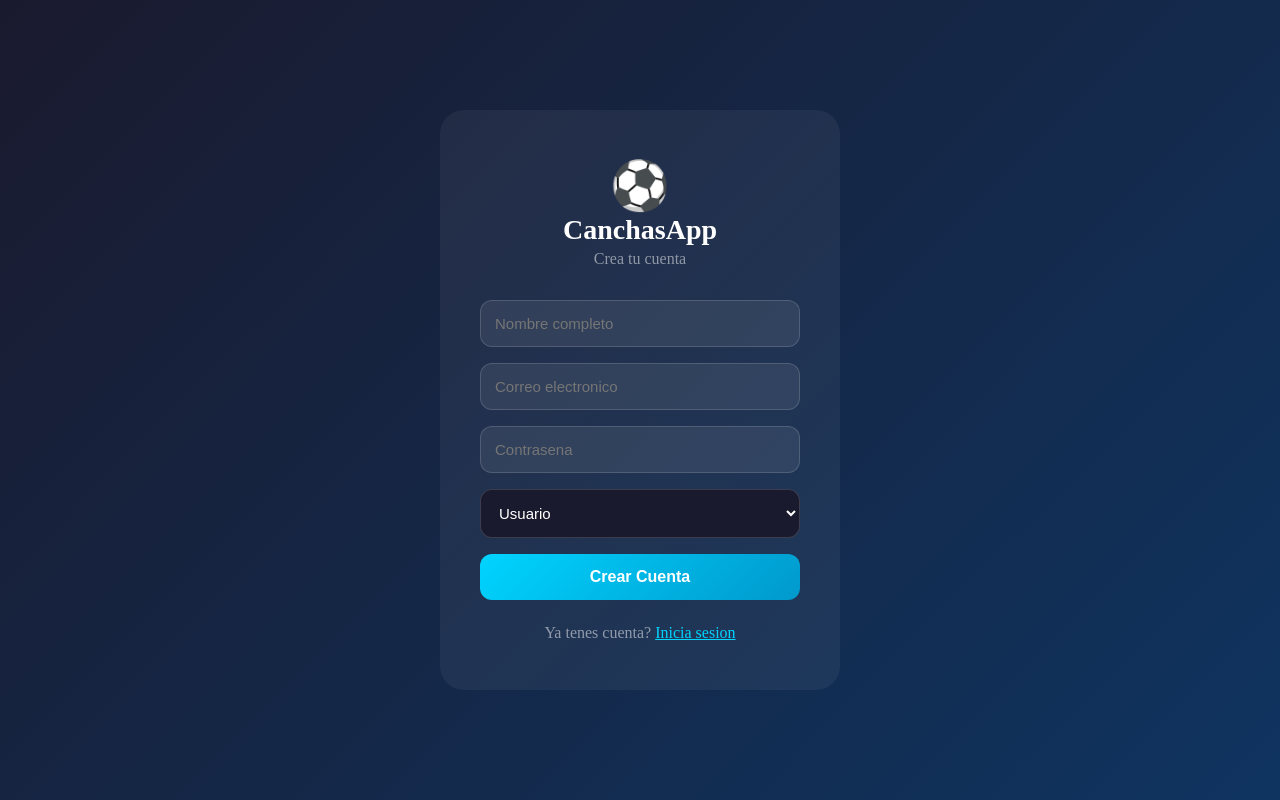
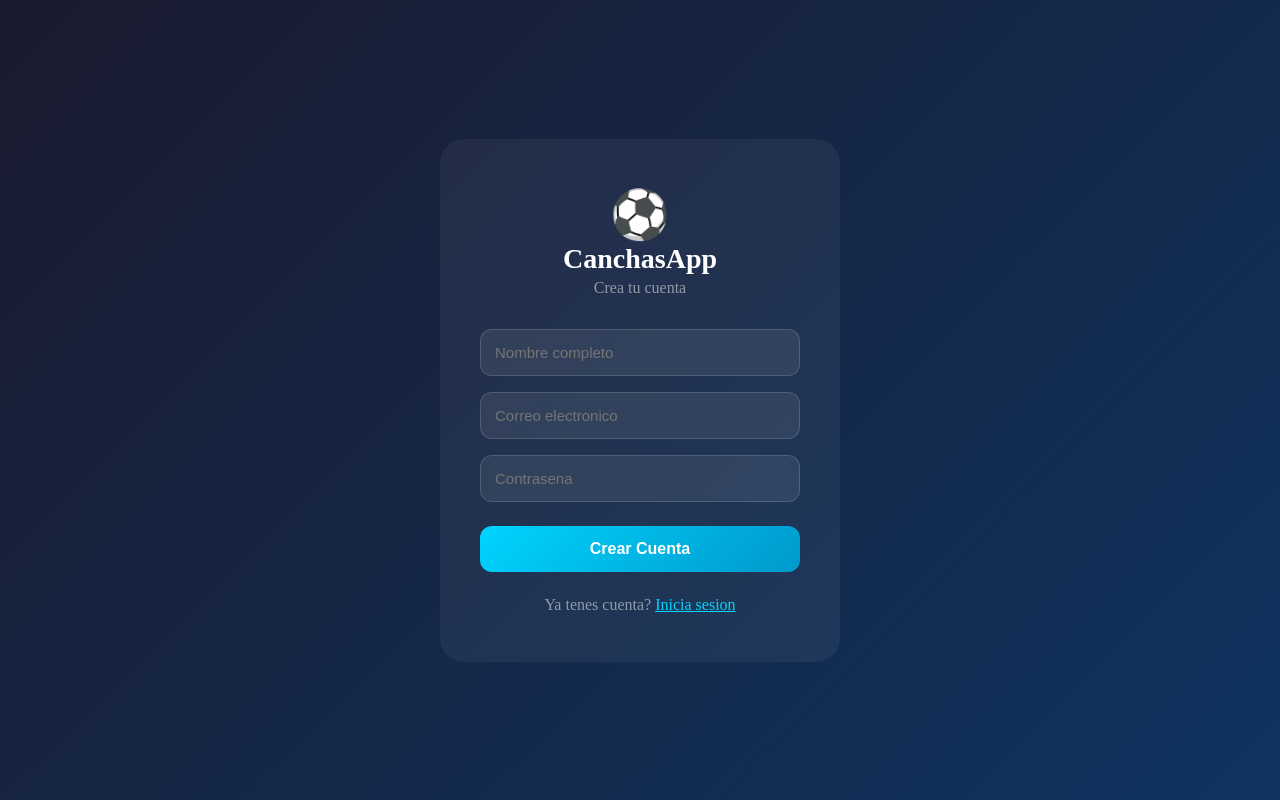
Before and after one commit to sayasam132/canchas-app, a React app in the folder frontend/: page /register in a window 1280 px wide. Built offline with nearby package versions, Linux system fonts and the light colour scheme; the HTML template or start-up script is replaced by a standard one.

Commit message:
quitar selector de rol del registro

```diff
--- a/frontend/src/pages/Register.jsx
+++ b/frontend/src/pages/Register.jsx
@@ -36,12 +36,7 @@ export default function Register() {
         {error && <div style={{color:'#ff6b6b',marginBottom:'16px'}}>{error}</div>}
         <input style={{width:'100%',padding:'14px',marginBottom:'16px',background:'rgba(255,255,255,0.08)',border:'1px solid rgba(255,255,255,0.15)',borderRadius:'12px',color:'#fff',fontSize:'15px',boxSizing:'border-box'}} name="nombre" placeholder="Nombre completo" value={form.nombre} onChange={handleChange} />
         <input style={{width:'100%',padding:'14px',marginBottom:'16px',background:'rgba(255,255,255,0.08)',border:'1px solid rgba(255,255,255,0.15)',borderRadius:'12px',color:'#fff',fontSize:'15px',boxSizing:'border-box'}} name="email" type="email" placeholder="Correo electronico" value={form.email} onChange={handleChange} />
-        <input style={{width:'100%',padding:'14px',marginBottom:'16px',background:'rgba(255,255,255,0.08)',border:'1px solid rgba(255,255,255,0.15)',borderRadius:'12px',color:'#fff',fontSize:'15px',boxSizing:'border-box'}} name="password" type="password" placeholder="Contrasena" value={form.password} onChange={handleChange} />
-        <select name="rol" value={form.rol} onChange={handleChange} style={{width:'100%',padding:'14px',marginBottom:'16px',background:'#1a1a2e',border:'1px solid rgba(255,255,255,0.15)',borderRadius:'12px',color:'#fff',fontSize:'15px',boxSizing:'border-box'}}>
-          <option value="usuario">Usuario</option>
-          <option value="propietario">Propietario</option>
-          <option value="administrador">Administrador</option>
-        </select>
+        <input style={{width:'100%',padding:'14px',marginBottom:'24px',background:'rgba(255,255,255,0.08)',border:'1px solid rgba(255,255,255,0.15)',borderRadius:'12px',color:'#fff',fontSize:'15px',boxSizing:'border-box'}} name="password" type="password" placeholder="Contrasena" value={form.password} onChange={handleChange} />
         <button style={{width:'100%',padding:'14px',background:'linear-gradient(135deg,#00d4ff,#0099cc)',border:'none',borderRadius:'12px',color:'#fff',fontSize:'16px',fontWeight:'600',cursor:'pointer'}} onClick={handleRegister} disabled={loading}>{loading?'Registrando...':'Crear Cuenta'}</button>
         <p style={{color:'rgba(255,255,255,0.5)',marginTop:'24px'}}>Ya tenes cuenta? <Link to="/login" style={{color:'#00d4ff'}}>Inicia sesion</Link></p>
       </div>
```
